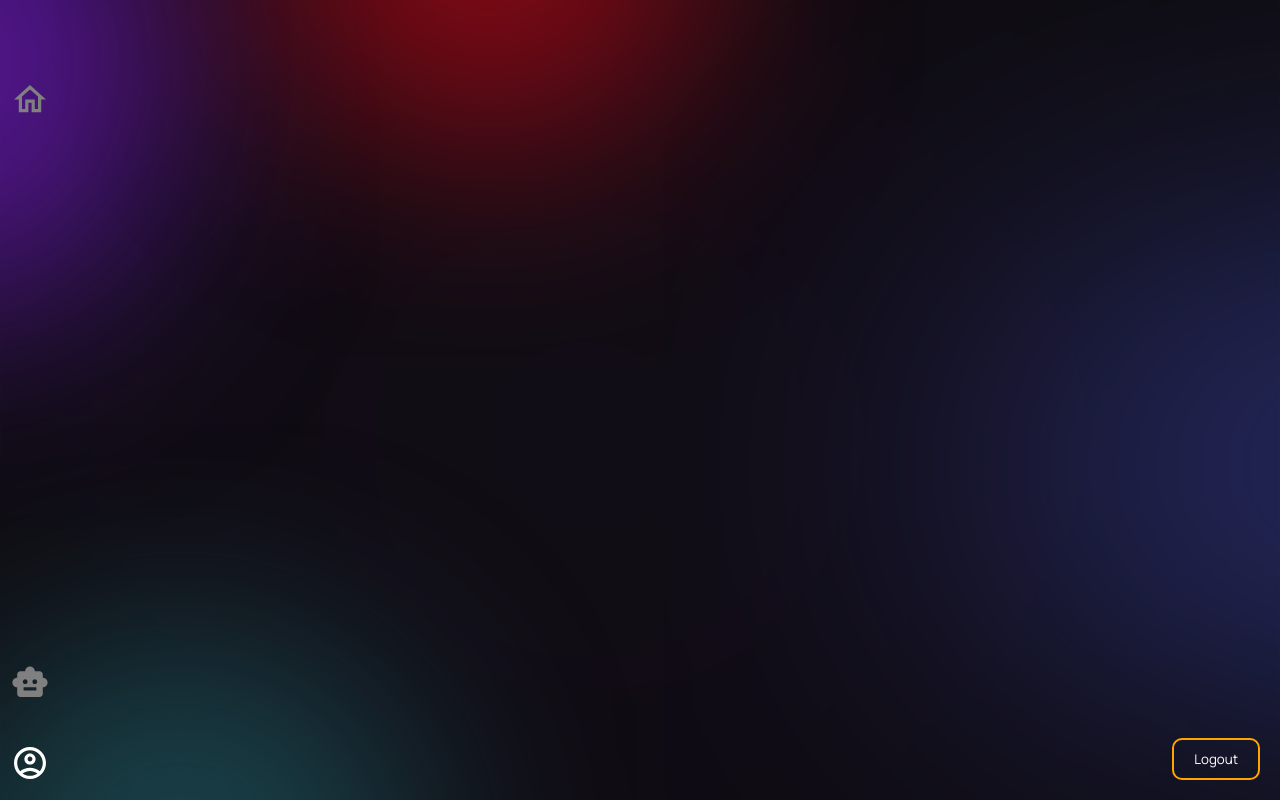
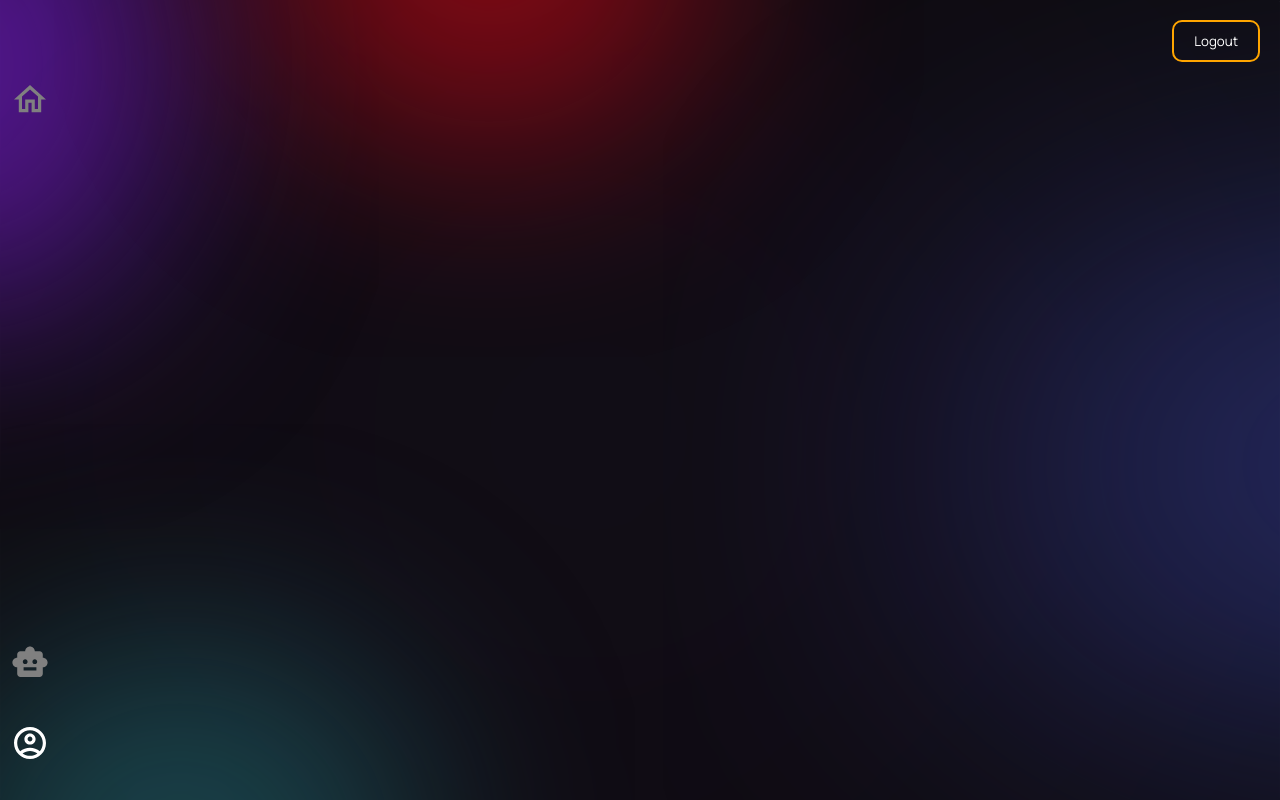
Before and after one commit to Swapnita06/Cortex, a React (Create React App) app in the folder frontend/: page /profile in a window 1280 px wide. Built offline with nearby package versions, Linux system fonts and the light colour scheme.

Commit message:
css updates

```diff
--- a/frontend/src/pages/Profile.css
+++ b/frontend/src/pages/Profile.css
@@ -29,11 +29,21 @@
   padding: 10px;
 }
 
+.icon-list .list1 {
+  top: 20px;
+  position: sticky;
+}
+
+.icon-list .list2 {
+  bottom: 20px;
+  position: sticky;
+}
+
 .profile-container {
   display: flex;
   flex: 1;
   padding: 20px;
-  margin-left: 60px;
+  margin-left: 80px; /* Adjusted for icon size */
 }
 
 .profile-details {
@@ -143,8 +153,8 @@
 }
 
 .logout-btn {
-  position: absolute;
-  bottom: 20px;
+  position: fixed;
+  top: 20px;
   right: 20px;
   padding: 10px 20px;
   background-color: transparent;
```
